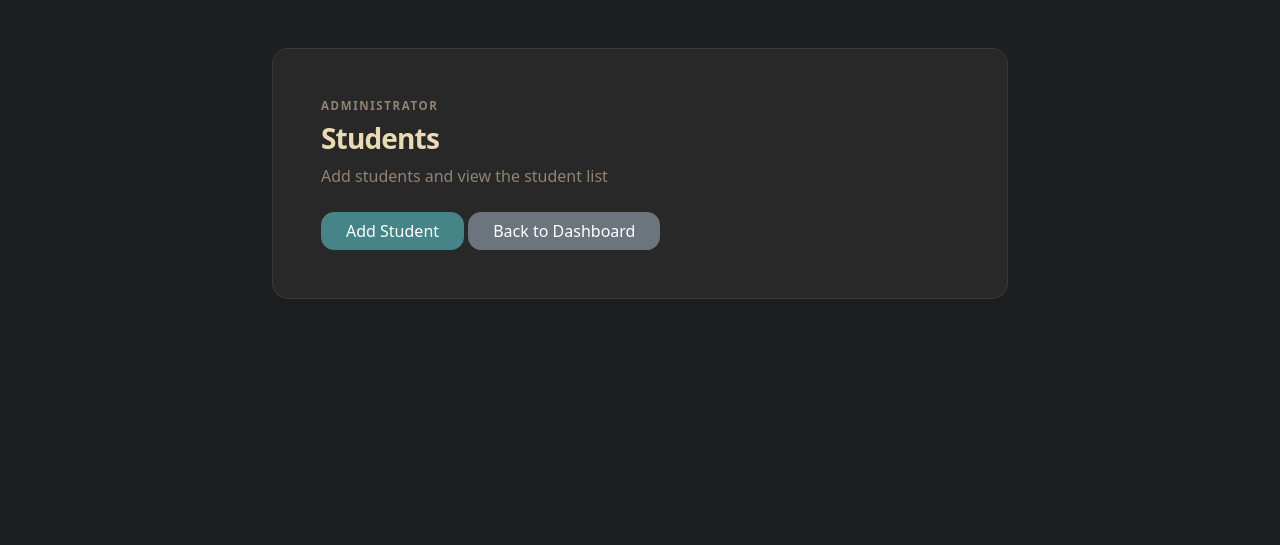
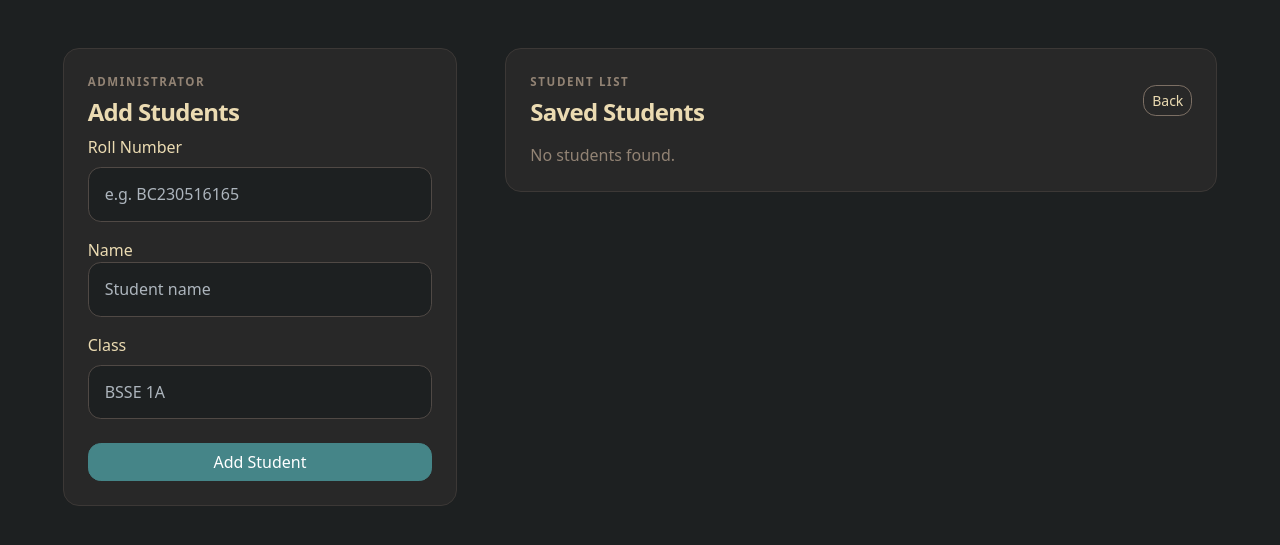
Before and after one commit to AhhadQamar/SmartStudentPerformanceSystem, a Flask app: template app/templates/admin_students.html in a window 1280 px wide. Shown: the part 93-638 px from the top of the page. Run offline with Flask 3, Linux system fonts and the light colour scheme; the template is opened without the code that fills it, so the values that code supplies are empty.

Commit message:
impelemnted the functionality for the admin to add student records and view them also refactored the admin dashboard structure and the general  flow of thing

```diff
--- a/app/static/CSS/style.css
+++ b/app/static/CSS/style.css
@@ -176,6 +176,10 @@ body {
   background: var(--bg-input);
   color: var(--text-bright);
 }
+.form-control-soft::placeholder {
+  color: #adb5bd;
+  opacity: 1;
+}
 
 /* Buttons */
 
--- a/app/templates/add_students.html
+++ /dev/null
@@ -1 +0,0 @@
-{%extends 'base.html'%}
--- a/app/templates/admin_students.html
+++ b/app/templates/admin_students.html
@@ -1,18 +1,85 @@
-{%extends 'base.html'%} {%block title%} Students | Smart Student Performance
+{%extends 'base.html'%} {%block title%}Students | Smart Student Performance
 System{%endblock%} {%block content%}
-<div class="row g-4 align-items-center justify-content-center">
-  <div class="col-lg-8 col-xl-7">
-    <div class="surface-card p-4 p-lg-5 shadow-sm">
+<div class="row g-5 align-items-start justify-content-center">
+  <div class="col-lg-4">
+    <div class="surface-card p-4 shadow-md">
       <p class="section-label mb-2">Administrator</p>
-      <h1 class="h3 fw-semibold">Students</h1>
-      <p class="text-muted mb-4">Add students and view the student list</p>
-      <a class="btn btn-primary px-4" href="{{url_for('main.add_student')}}"
-        >Add Student</a
-      >
-      <a class="btn btn-secondary px-4" href="{{url_for('main.dashboard')}}"
-        >Back to Dashboard</a
-      >
+      <h1 class="h4 fw-semibold">Add Students</h1>
+      <form method="POST">
+        <div class="mb-3">
+          <label class="form-label" for="roll_number">Roll Number</label>
+          <input
+            class="form-control form-control-soft"
+            type="text"
+            name="roll_number"
+            id="roll_number"
+            placeholder="e.g. BC230516165"
+            required
+          />
+        </div>
+        <div class="mb-3">
+          <label for="name" class="from-label">Name</label>
+          <input
+            class="form-control form-control-soft"
+            type="text"
+            name="name"
+            id="name"
+            placeholder="Student name"
+            required
+          />
+        </div>
+        <div class="mb-4">
+          <label class="form-label" for="class_name">Class</label>
+          <input
+            class="form-control form-control-soft"
+            type="text"
+            name="class_name"
+            id="class_name"
+            placeholder="BSSE 1A"
+            required
+          />
+        </div>
+        <button class="btn btn-primary w-100" type="submit">Add Student</button>
+      </form>
     </div>
   </div>
+  <div class="col-lg-8">
+    <div class="surface-card p-4 shadow-md">
+      <div class="d-flex justify-content-between align-items-center mb-3">
+        <div>
+          <p class="section-label mb-2">Student List</p>
+          <h2 class="h4 fw-semibold mb-0">Saved Students</h2>
+        </div>
+        <a  class='btn btn-outline-secondary btn-sm'href={{url_for('main.dashboard')}}>Back</a>
+        </div>
+        {% if students %}
+        <div class="table-responsive">
+          <table class='table align-middle mb-0 '>
+            <thead >
+            <tr>
+                <th>Roll</th>
+                <th>Name</th>
+                <th>Class</th>
+              </tr>
+            </thead>
+            <tbody>
+              {% for student in students %}
+              <tr>
+                <td class='text-white'>{{student.roll_number}}</td>
+                <td  class='text-white'>
+                  {{student.name}}
+                </td>
+                <td  class='text-white'>{{student.class_name}}</td>
+              </tr>
+              {%endfor%}
+            </tbody>
+          </table>
+        </div>
+        {% else %}
+        <p class="text-muted mb-0">No students found.</p>
+        {% endif %}
+      </div>
+    </div>
+
 </div>
 {%endblock%}
```
Also changed, not shown: other parts of app/static/CSS/style.css (+33 -0 lines), app/routes.py (+21 -8 lines), app/templates/admin_dashboard.html (+3 -5 lines).
